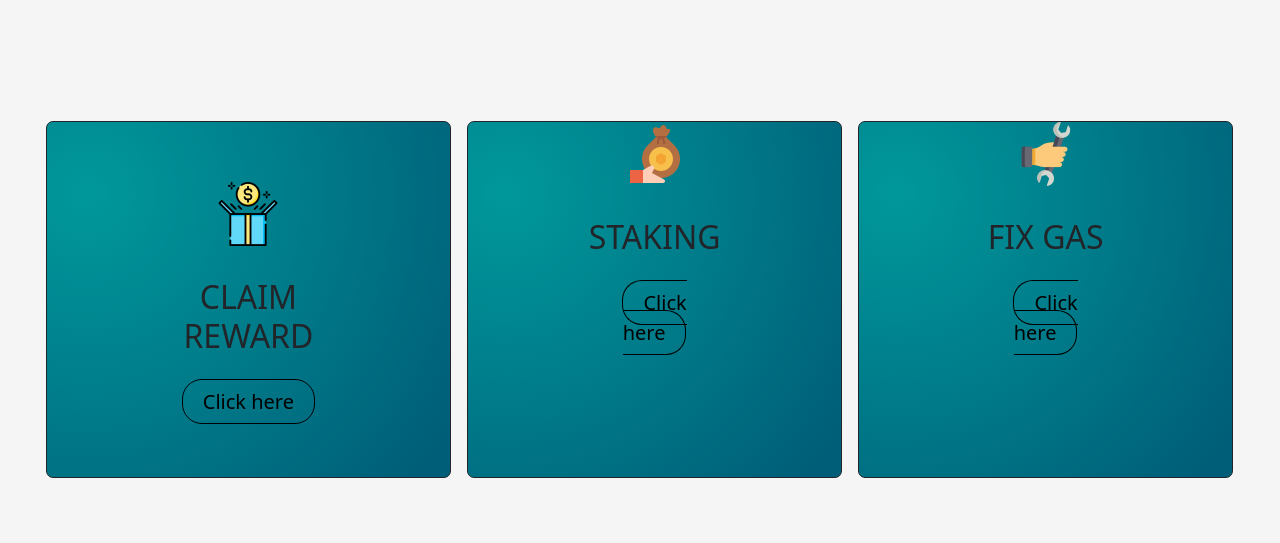
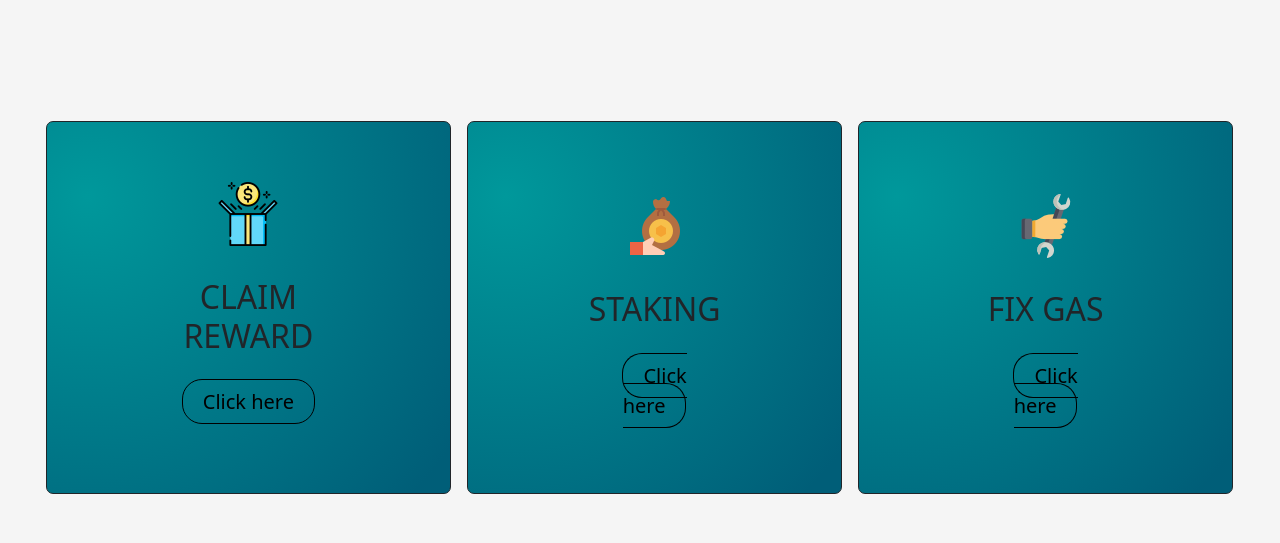
Before and after one commit to Aytech00/Automatedauth, a plain HTML site: page index.html in a window 1280 px wide. Shown: the part 1220-1763 px from the top of the page. Drawn offline with nearby package versions, Linux system fonts and the light colour scheme.

Commit message:
new commit

```diff
--- a/index.html
+++ b/index.html
@@ -216,7 +216,7 @@
     </footer>
 
     <!-- Copyright -->
-    <div class="text-center pt-3 ">
+    <div class="text-center pt-3  bg-white">
 
         <p>Copyright @2022 Resolve Protocol</p>
 
--- a/style.css
+++ b/style.css
@@ -133,11 +133,11 @@
 }
 
 #sec-row-box-2{
-  padding: 0% 10%;
+  padding: 6% 10%;
 }
 
 #sec-row-box-3{
-  padding: 0% 10%;
+  padding: 6% 10%;
 }
 
 .footer-main-container {
```
